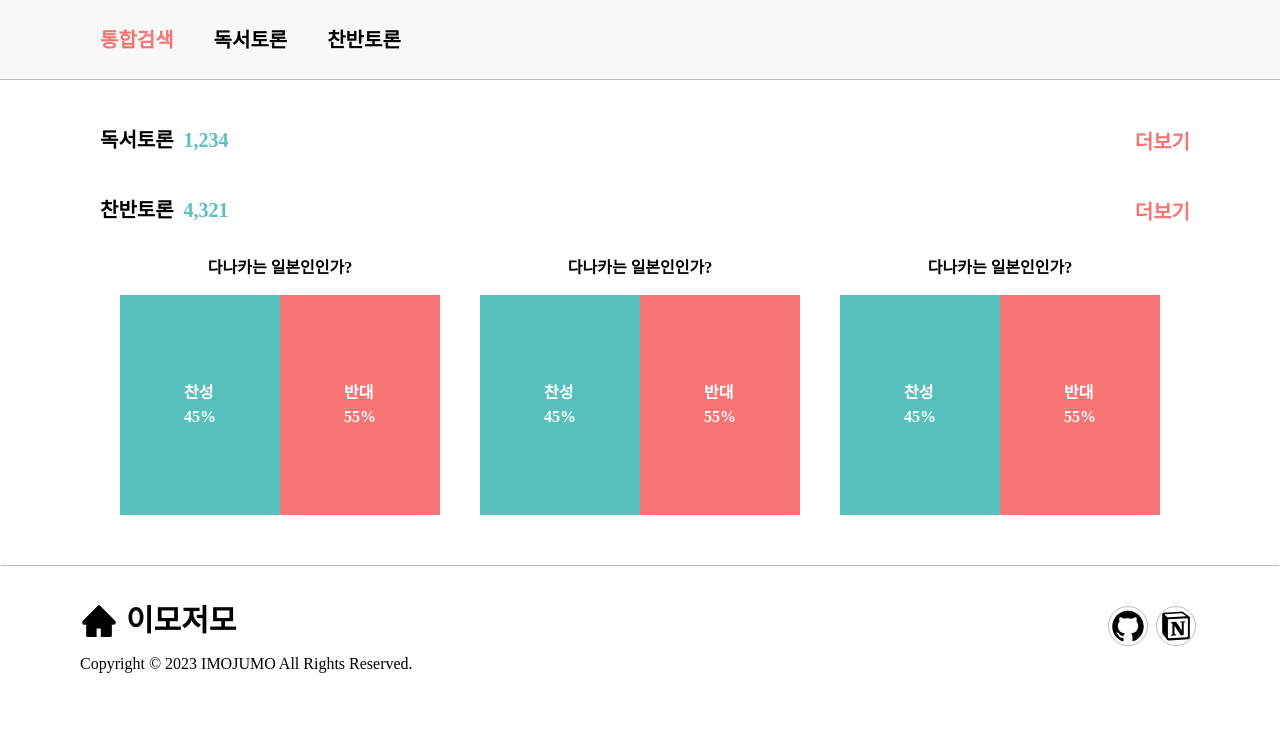
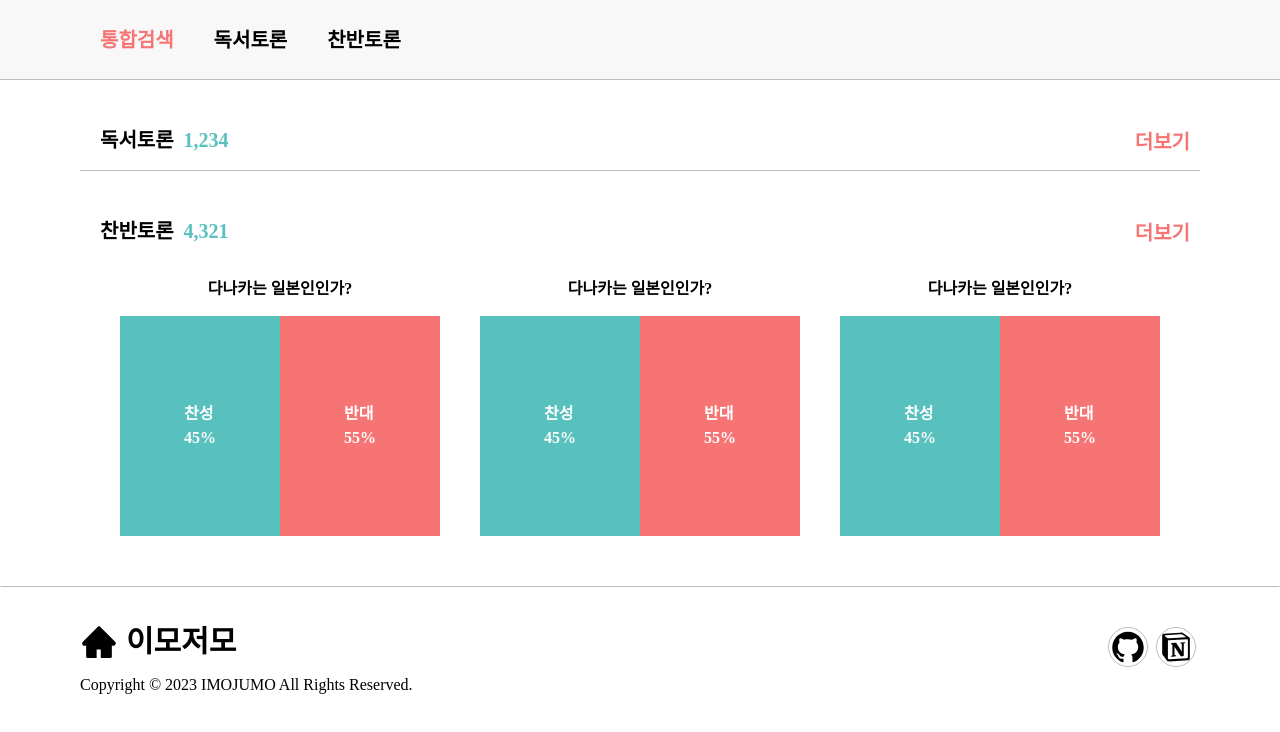
Before and after one commit to jumak-dev/imojumo, a React (Vite) app: page /search in a window 1280 px wide. Shown: the top 732 px of the page. Built offline with nearby package versions, Linux system fonts and the light colour scheme.

Commit message:
💄 구분선 추가 - #77

```diff
--- a/src/pages/SearchPage.tsx
+++ b/src/pages/SearchPage.tsx
@@ -18,6 +18,7 @@ function SearchPage() {
           postCount={1234}
           setCurrentTap={setCurrentTap}
         />
+        <Divider />
         <SubtitleSection
           subtitle="찬반토론"
           postCount={4321}
@@ -37,4 +38,9 @@ const ProConDiscussionSearchCardContainer = styled.section`
   ${Flex}
 `;
 
+const Divider = styled.hr`
+  border: none;
+  border-bottom: 1px solid var(--color-borderbottom-color);
+`;
+
 export default SearchPage;
```
